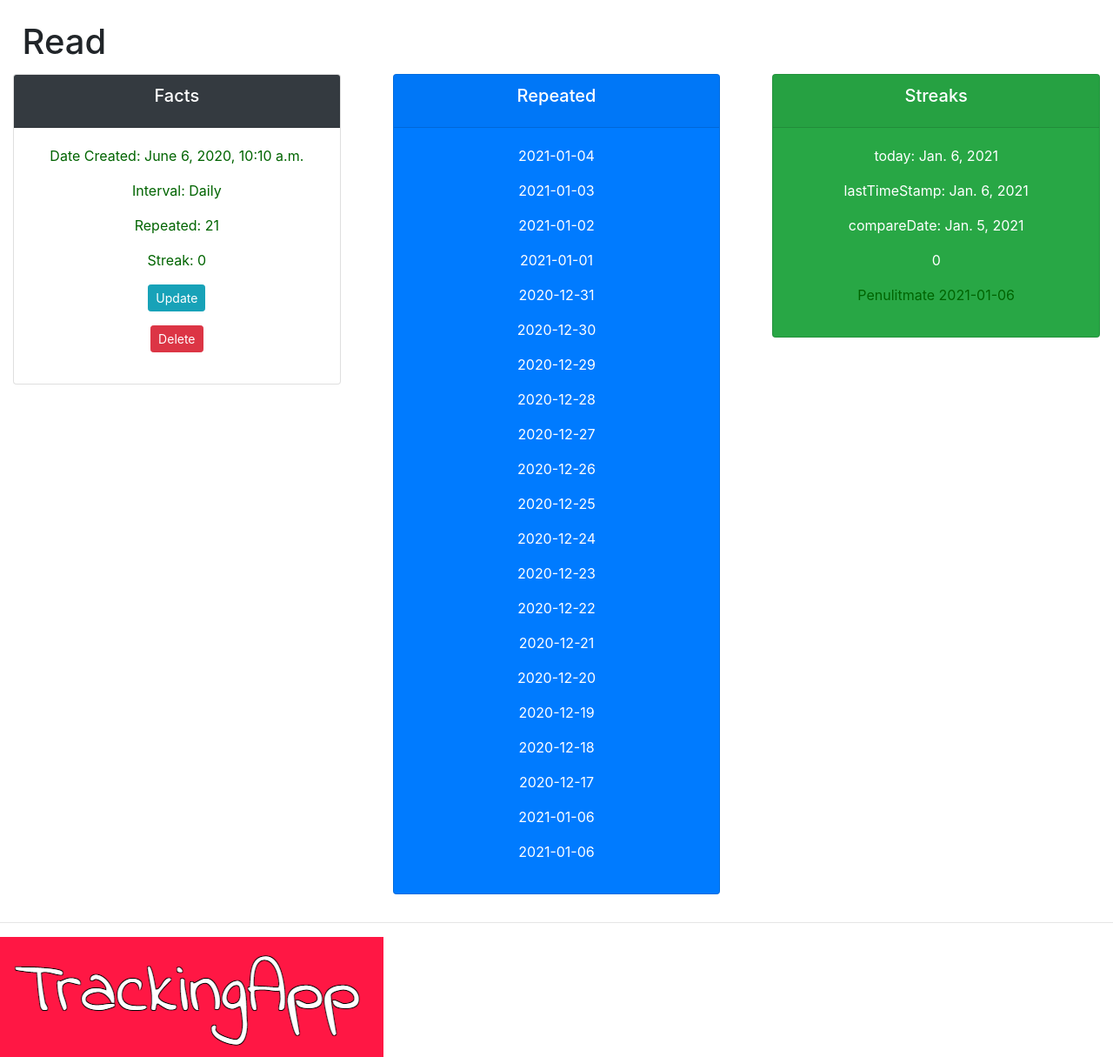
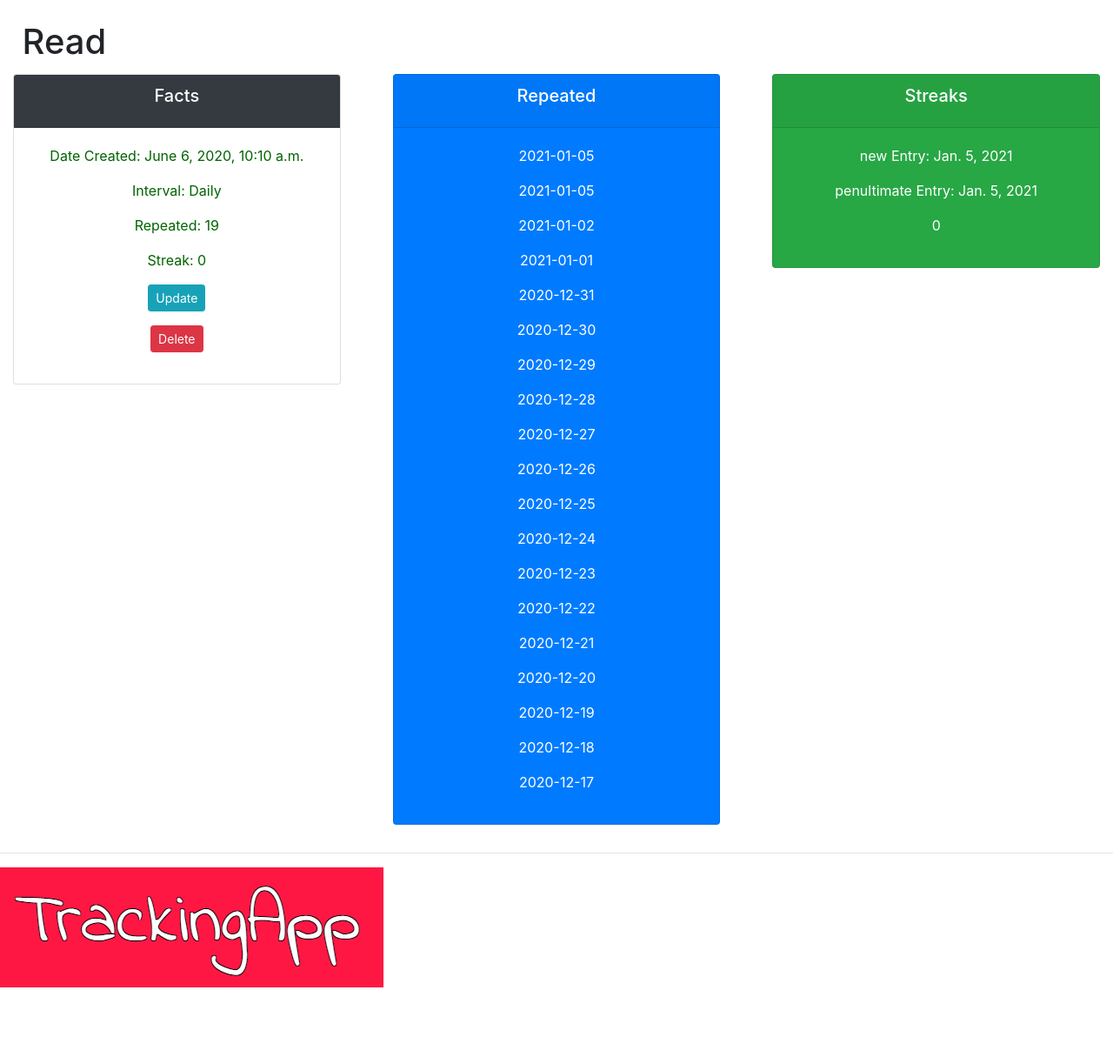
Before and after one commit to FlorentinaMargarita/HabitTracker, a Django app: page /habit/100 in a window 1280 px wide. Shown: the part 63-1278 px from the top of the page at 87% size. After the commit the page ends 1198 px from the top, so only its background shows below. Run offline with Django 3.2, Linux system fonts and the light colour scheme; data comes from the database, SQL or seed files in the repository; some libraries are stand-ins or nearby versions.

Commit message:
feat: streak works halfassed

```diff
--- a/crm/fixtures/fixtures.json
+++ b/crm/fixtures/fixtures.json
@@ -78,7 +78,7 @@
     "model": "crm.Repeats",
     "pk": 100,
     "fields": {
-        "test": "2021-01-04",
+        "test": "2021-01-05",
         "date_created": "2020-06-06 10:10",
         "timeStamp": "2020-06-06"
     }
@@ -87,7 +87,7 @@
     "model": "crm.Repeats",
     "pk": 101,
     "fields": {
-        "test": "2021-01-03",
+        "test": "2021-01-05",
         "date_created": "2020-06-06 10:10",
         "timeStamp": "2020-06-06"
       }
--- a/crm/templates/habit/habit.html
+++ b/crm/templates/habit/habit.html
@@ -22,7 +22,7 @@
                     <p style="color: darkgreen">Date Created: {{order.date_created}}</p>
                     <p style="color: darkgreen">Interval: {{ order.interval }}</p>
                     <p style="color: darkgreen">Repeated: {{ order.checkedList.count }}</p>
-                    <p style="color: darkgreen">Streak: {{ order.streak }}</p>
+                    <p style="color: darkgreen">Streak:  {{current_streak}}</p>
                     <p> <a a class="btn btn-sm btn-info" href="{% url 'update_habit' order.id %}">Update</a></p>
                     <p> <a a class="btn btn-sm btn-danger" href="{% url 'delete' order.id %}">Delete</a></p>
                 </div>
@@ -54,11 +54,11 @@
                 </div>
                 <div class="card-body">
                     <!-- <p>{{strike}}</p>           -->
-                    <p>today: {{today}}</p>
-                    <p>lastTimeStamp: {{lastTimeStamp}}</p>
-                    <p>compareDate: {{compareDate}}</p>
+                    <p>new Entry: {{today}}</p>
+                    <p>penultimate Entry: {{lastTimeStamp}}</p>
+                    <!-- <p>compareDate: {{compareDate}}</p> -->
                     <p>    {{current_streak}}        </p>
-                    <p style="color: darkgreen">Penulitmate {{penultimate }}</p>
+                    <!-- <p style="color: darkgreen">Penulitmate {{penultimate }}</p> -->
                 </div>
             </div>
         </div>
--- a/crm/views.py
+++ b/crm/views.py
@@ -33,25 +33,22 @@ def habit(request, pk):
     order = Order.objects.get(id=pk)
     repeat = order.checkedList.filter()
     streak = order.streak
-    # test1 = order.test
-    test1 = repeats.test
-    # parseStuff = parse_date(repeats.test.last())
     secondToLast = order.checkedList.all().order_by('-test')
-    print(secondToLast)
     print(secondToLast[1].test)
     penultimate = secondToLast[1].test
-    print("last element", order.checkedList.first().test)
     lastChecked = parse_date(penultimate)
-    today = date.today()
-    oneDayPassed = today - timedelta(days=1)
-    delta = lastChecked - oneDayPassed
+    today1 = secondToLast.first().test
+    today = parse_date(today1)
+    print('today', today)
+    # oneDayPassed = today - timedelta(days=1)
+    delta = today - lastChecked
     delta1 = today -  lastChecked
     print5 = print(delta)
-    if today == lastChecked:
+    if delta.days == 1:
+                streak += 1
+                print("1st loop runs")
+    if delta.days == 0:
                 pass
-                print("1st loop runs")
-    if oneDayPassed == lastChecked:
-                streak += 1
                 print("2nd loop runs")
     if delta.days > 1:
             streak == 0
@@ -60,7 +57,7 @@ def habit(request, pk):
     #     streak == 0
     #     print("last loop")
     # return current_streak
-    context = {"penultimate":penultimate, "compareDate": oneDayPassed, "today": today, "lastTimeStamp": lastChecked, "testData": testData, "current_streak":streak, "order":order, "repeats": repeats, "repeat": repeat}
+    context = {"today": today, "lastTimeStamp": lastChecked, "testData": testData, "current_streak":streak, "order":order, "repeats": repeats, "repeat": repeat}
     return render(request, 'habit/habit.html', context)
 
 
```
Also changed, not shown: db.sqlite3.
